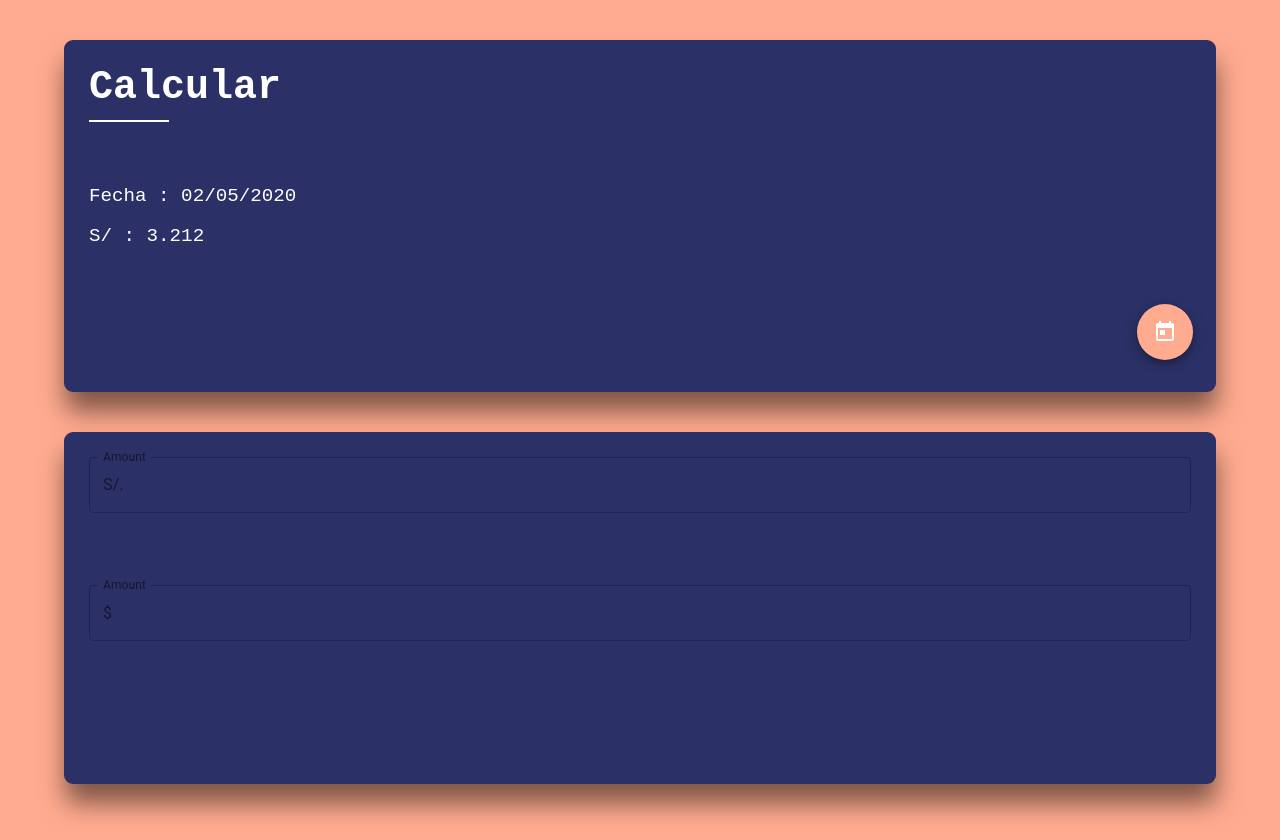
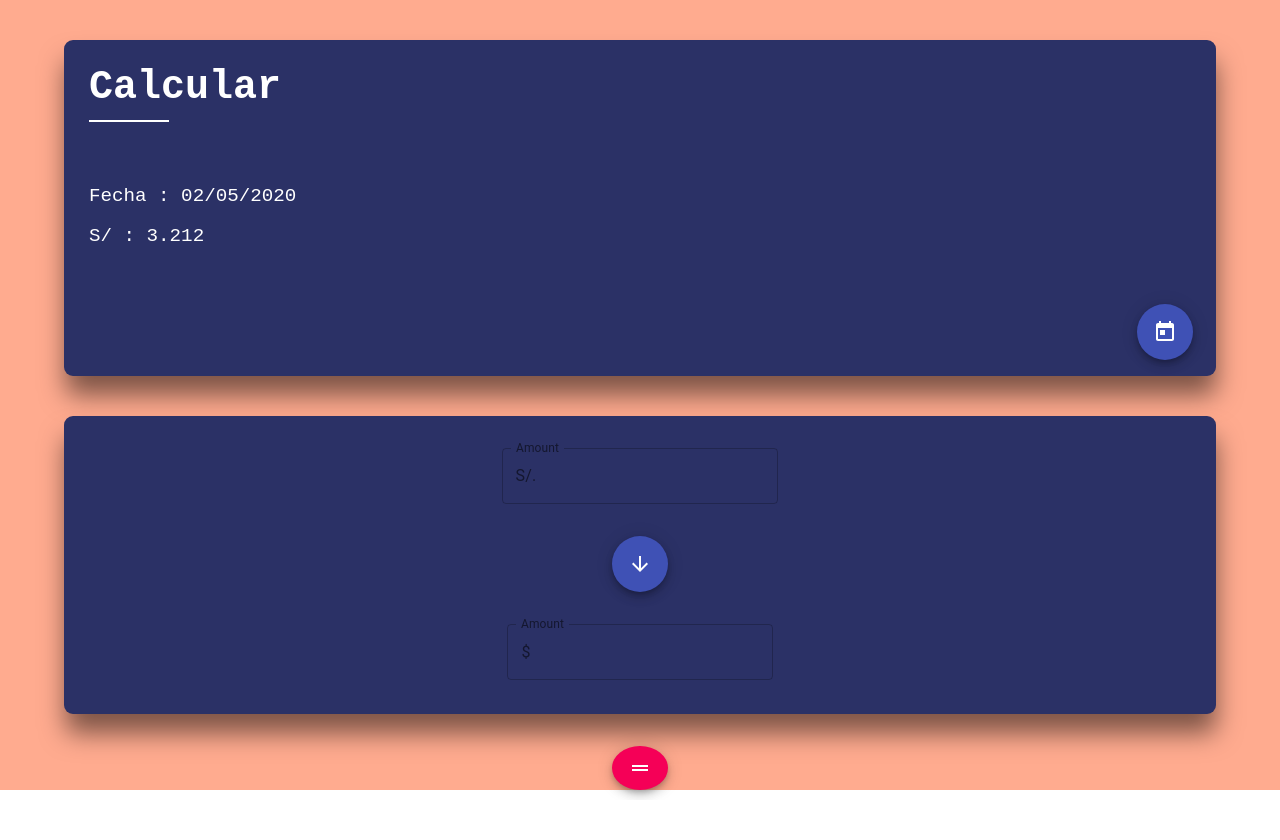
Before and after one commit to josedevelopr/tipo-cambio-sunat-app-react, a React (Create React App) app: page /calculo-tipo-cambio in a window 1280 px wide. After the commit the page ends 800 px from the top, so only its background shows below. Built offline with nearby package versions, Linux system fonts and the light colour scheme.

Commit message:
Calculate button added

```diff
--- a/src/components/CalculadoraTipoCambio/CalculadoraTipoCambio.js
+++ b/src/components/CalculadoraTipoCambio/CalculadoraTipoCambio.js
@@ -6,6 +6,9 @@ import FormControl from '@material-ui/core/FormControl';
 import InputLabel from '@material-ui/core/InputLabel';
 import OutlinedInput from '@material-ui/core/OutlinedInput';
 import InputAdornment from '@material-ui/core/InputAdornment';
+import Fab from '@material-ui/core/Fab';
+import ArrowDownwardIcon from '@material-ui/icons/ArrowDownward';
+import DragHandleIcon from '@material-ui/icons/DragHandle';
 
 import CalendarButton from '../Home/CalendarButton';
 
@@ -14,10 +17,10 @@ class CalculadoraTipoCambio extends Component {
         return (
             <CalculadoraTipoCambioContainer>
                 <div className="currency">
-                    <div class="title">
+                    <div className="title">
                         <h1><strong>Calcular</strong></h1>
                     </div>
-                    <div class="currency-exchange">
+                    <div className="currency-exchange">
                         <p>Fecha : 02/05/2020</p>
                         <br/>
                         <p>S/ : 3.212</p>
@@ -27,7 +30,7 @@ class CalculadoraTipoCambio extends Component {
                     </div>
                 </div>
                 <div className="calculate-section">
-                    <FormControl fullWidth variant="outlined">
+                    <FormControl variant="outlined" className="item-calc">
                         <InputLabel htmlFor="outlined-adornment-amount">Amount</InputLabel>
                         <OutlinedInput
                             id="outlined-adornment-amount"
@@ -36,12 +39,12 @@ class CalculadoraTipoCambio extends Component {
                             labelWidth={60}
                         />
                     </FormControl>
-                    <br/>
-                    <br/>
-                    <br/>
-                    <br/>
-                    <br/>
-                    <FormControl fullWidth variant="outlined">
+
+                    <Fab color="primary" className="item-calc">
+                        <ArrowDownwardIcon />
+                    </Fab>
+
+                    <FormControl variant="outlined" className="item-calc">
                         <InputLabel htmlFor="outlined-adornment-amount">Amount</InputLabel>
                         <OutlinedInput
                             id="outlined-adornment-amount"
@@ -51,6 +54,9 @@ class CalculadoraTipoCambio extends Component {
                         />
                     </FormControl>
                 </div>
+                <Fab color="secondary" className="item-calc">
+                    <DragHandleIcon />
+                </Fab>
             </CalculadoraTipoCambioContainer>
         )
     }
@@ -60,10 +66,11 @@ export default CalculadoraTipoCambio;
 
 const CalculadoraTipoCambioContainer = styled.div`
     width : 100vw;
-    height : 100vh;
+    height : 750px;
     background-color : var(--main-background);
     padding-top: 5vh;
-
+    display: flex;
+    flex-direction: column;
     .currency{
         box-sizing: border-box;
         width : 90vw;
@@ -116,7 +123,7 @@ const CalculadoraTipoCambioContainer = styled.div`
     .calculate-section{
         box-sizing: border-box;
         width : 90vw;
-        height : 44vh;
+        height : 47vh;
         border-radius: 9px;
         background-color : var(--secondary-background);
         -webkit-box-shadow: 1px 20px 26px -1px rgba(0,0,0,0.51);
@@ -124,6 +131,13 @@ const CalculadoraTipoCambioContainer = styled.div`
         box-shadow: 1px 20px 26px -1px rgba(0,0,0,0.51);
         margin: 0 auto;
         margin-top: 40px;
-        padding: 25px;
+        //padding:8%;
+        display: flex;
+        flex-direction: column;
+    }
+
+    .item-calc{
+        align-self: center;
+        margin-top: 2rem;
     }
 `;
```
